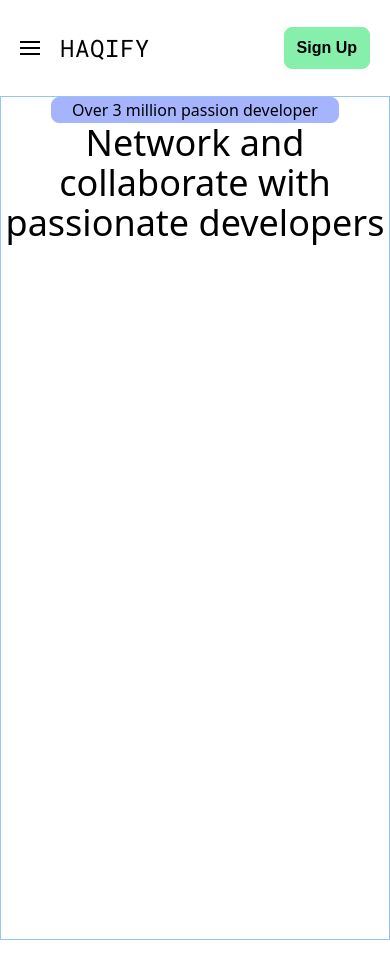
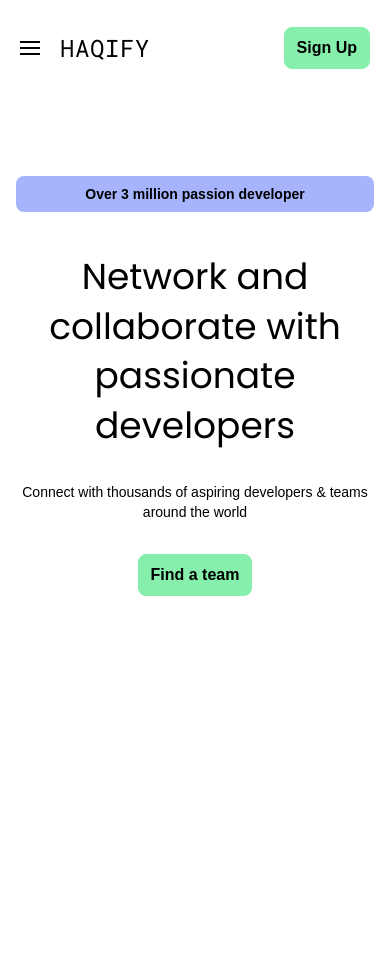
Before and after one commit to Jacksonwrk3/Haqify, a Next.js app: page / in a window 390 px wide. Shown: the top 978 px of the page. Before the commit the page ends 940 px from the top, so only its background shows below. Built offline with nearby package versions, Linux system fonts and the light colour scheme; a web font is replaced by a local one.

Commit message:
Finished HeroBanner, and made it overall responsive, only thing we have to do to make it fully responsive is to make the h1 text bigger on larger screens

```diff
--- a/src/app/page.js
+++ b/src/app/page.js
@@ -4,12 +4,11 @@ import HeroBanner from "../components/HeroBanner/HeroBanner.jsx";
 export default function Home() {
   return (
     <>
-      <header className="relative z-50 w-screen ">
+      <header className="relative z-50 flex flex-col w-screen h-screen">
         <Navigation />
+        <HeroBanner />
       </header>
-      <main>
-        <HeroBanner />
-      </main>
+      <main></main>
     </>
   );
 }
--- a/src/components/HeroBanner/HeroBanner.jsx
+++ b/src/components/HeroBanner/HeroBanner.jsx
@@ -1,13 +1,22 @@
 import React from "react";
+import PrimaryButtonStyleWrapper from "../UI/PrimaryButtonStyleWrapper/PrimaryButtonStyleWrapper";
 const HeroBanner = () => {
   return (
-    <section className="flex flex-col items-center h-screen border border-blue-300">
-      <p className="text-center bg-indigo-300 border border-indigo-300 rounded-lg w-72">
+    <section className="flex flex-col items-center h-screen pt-20 ">
+      {/* Maybe add a feature where the color is changing instead of a constand */}
+      {/* py-2 */}
+      <p className="max-w-screen-xl px-1 py-2 text-sm font-semibold text-center bg-indigo-300 rounded-lg w-11/12 max-w-[384px] font-martian">
         Over 3 million passion developer
       </p>
-      <h1 className="text-4xl text-center">
+      <h1 className="w-11/12 max-w-screen-xl mt-10 text-4xl leading-snug text-center font-poppins ">
         Network and collaborate with passionate developers
       </h1>
+      <p className="max-w-screen-xl mt-8 text-sm font-medium text-center font-martian">
+        Connect with thousands of aspiring developers & teams around the world
+      </p>
+      <PrimaryButtonStyleWrapper margin="mt-8">
+        <button className="font-semibold font-martian">Find a team</button>
+      </PrimaryButtonStyleWrapper>
     </section>
   );
 };
--- a/src/components/UI/PrimaryButtonStyleWrapper/PrimaryButtonStyleWrapper.jsx
+++ b/src/components/UI/PrimaryButtonStyleWrapper/PrimaryButtonStyleWrapper.jsx
@@ -1,9 +1,12 @@
 import React from "react";
 
+// Props: margin, children
 // Not a button, just a wrapper for buttons style.
 const PrimaryButtonStyleWrapper = (props) => {
   return (
-    <div className="flex items-center px-3 py-2 duration-300 bg-green-300 border border-green-300 rounded-lg hover:bg-white hover:text-green-300">
+    <div
+      className={`${props.margin}  flex items-center px-3 py-2 duration-300 bg-green-300 border border-green-300 rounded-lg hover:bg-white hover:text-green-300`}
+    >
       {props.children}
     </div>
   );
```
